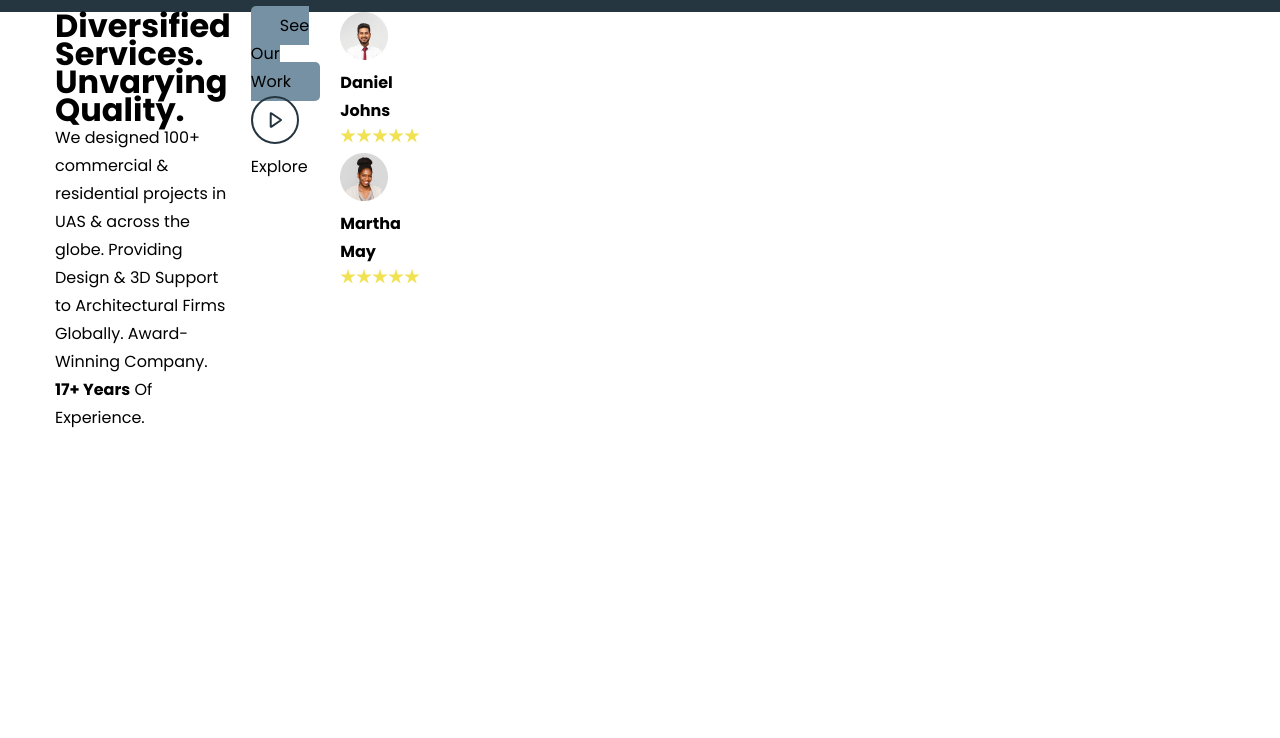
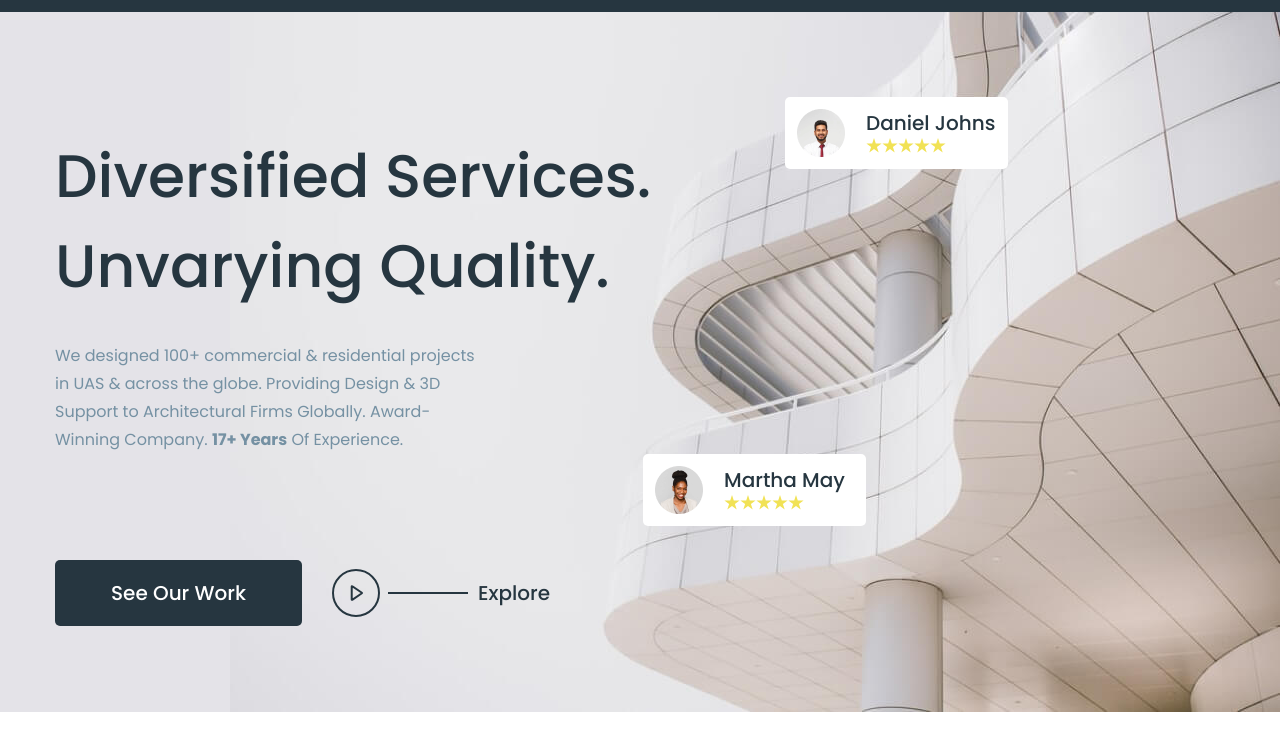
Before and after one commit to bekzodxudaybergenow/construction-company, a plain HTML site: page index.html in a window 1280 px wide. Shown: the part 62-800 px from the top of the page. Drawn offline with Linux system fonts and the light colour scheme.

Commit message:
add hero-section style

```diff
--- a/index.html
+++ b/index.html
@@ -39,27 +39,27 @@
                                 <p class="hero-desc">We designed 100+ commercial & residential projects in UAS & across the globe. Providing Design & 3D Support to Architectural Firms Globally. Award-Winning Company. <b>17+ Years</b> Of Experience.</p>
                             </div>
                             <!-- hero-content -->
-                            <div class="hero-action">
+                            <div class="hero-action flex">
                                 <a class="btn hero-btn" href="/">See Our Work</a>
-                                <div class="hero-more">
-                                    <a class="hero-play" href="/"><img src="./images/hero/play.svg" alt="Play Icon"></a>
+                                <div class="hero-more flex">
+                                    <a class="hero-play" href="/"><svg xmlns="http://www.w3.org/2000/svg" width="48" height="48" fill="none"><circle cx="24" cy="24" r="23" stroke="#263640" stroke-width="2"/><path stroke="#263640" stroke-width="2" d="M20.227 17.201a.344.344 0 0 0-.335-.025.297.297 0 0 0-.176.266V30.56c0 .112.068.215.176.266a.342.342 0 0 0 .335-.026l9.643-6.559a.292.292 0 0 0 .131-.24.292.292 0 0 0-.13-.241l-9.643-6.559Z" clip-rule="evenodd"/></svg></a>
                                     <a class="hero-more-link" href="/">Explore</a>
                                 </div>
                             </div>
                             <!-- hero-action -->
                             <div class="hero-engineers">
-                                <div class="hero-engineers-box">
-                                    <img src="./images/hero/Daniel-Johns.png" srcset="./images/hero/Daniel-Johns@2x.png 2x" alt="Daniel-Johns">
+                                <div class="hero-engineers-box flex">
+                                    <img src="./images/hero/Daniel-Johns.png" srcset="./images/hero/Daniel-Johns@2x.png 2x" width="48" height="48" alt="Daniel-Johns">
                                     <div class="hero-box-item">
                                         <h4 class="hero-engineers-name">Daniel Johns</h4>
-                                        <img src="./images/hero/starts.svg" alt="Starts">
+                                        <img src="./images/hero/starts.svg" width="80" height="16" alt="Starts">
                                     </div>
                                 </div>
-                                <div class="hero-engineers-box">
-                                    <img src="./images/hero/Martha-May.png" srcset="./images/hero/Martha-May@2x.png 2x" alt="Martha-May">
+                                <div class="hero-engineers-box flex">
+                                    <img src="./images/hero/Martha-May.png" srcset="./images/hero/Martha-May@2x.png 2x" width="48" height="48" alt="Martha-May">
                                     <div class="hero-box-item">
                                         <h4 class="hero-engineers-name">Martha May</h4>
-                                        <img src="./images/hero/starts.svg" alt="Starts">
+                                        <img src="./images/hero/starts.svg" width="80" height="16" alt="Starts">
                                     </div>
                                 </div>
                             </div>
--- a/scss/_vars.scss
+++ b/scss/_vars.scss
@@ -1,6 +1,7 @@
 :root {
     // colors
     --GUNMETAL: #263640;
+    --GUNMETAL-H: #294a5f;
     --SHADOW-BLUE: #7591A3;
     --SHADOW-BLUE-H: #5a8199;
     --SPANISH-GRAY: #929A9F;
--- /dev/null
+++ b/scss/block/_hero.scss
@@ -0,0 +1,119 @@
+.hero {
+    background-color: var(--PLATINUM);
+    padding: 119px 0 86px;
+    background-image: url('/images/hero/hero-bg.jpg');
+    background-repeat: no-repeat;
+    background-position: right;
+}
+.hero-row.grid {
+    grid-template-rows: repeat(2, auto);
+    position: relative;
+}
+.hero-content {
+    grid-column: 7 span;
+    margin-bottom: 106px;
+}
+.hero-title {
+    font-weight: 500;
+    font-size: 60px;
+    line-height: 90px;
+    color: var(--GUNMETAL);
+    margin-bottom: 31px;
+}
+.hero-desc {
+    max-width: 427px;
+    font-weight: 400;
+    line-height: 28px;
+    color: var(--SHADOW-BLUE);
+}
+.hero-action {
+    align-items: center;
+    grid-row: 2 / 3;
+    grid-column: 6 span;
+    column-gap: 30px;
+}
+.hero-btn.btn {
+    display: inline-block;
+    font-weight: 500;
+    line-height: 30px;
+    font-size: 20px;
+    padding: 18px 56px;
+    background-color: var(--GUNMETAL);
+    transition: background-color .2s ease-in-out;
+
+    &:hover {
+        background-color: var(--GUNMETAL-H);
+    }
+}
+.hero-more {
+    align-items: center;
+    column-gap: 8px;
+}
+.hero-play {
+    & svg {
+        display: block;
+
+        & circle,
+        & path {
+            transition: stroke ease-in-out .2s;
+        }
+
+        &:hover circle {
+            stroke: var(--GUNMETAL-H);
+        }
+        &:hover path {
+            stroke: var(--GUNMETAL-H);
+        }
+    }
+}
+.hero-more-link {
+    font-weight: 500;
+    font-size: 20px;
+    position: relative;
+    margin-left: 90px;
+    color: var(--GUNMETAL);
+    transition: color .2s ease-in-out;
+
+    &:hover {
+        color: var(--GUNMETAL-H);
+    }
+
+    &::before {
+        content: '';
+        width: 80px;
+        height: 2px;
+        position: absolute;
+        left: -90px;
+        top: 50%;
+        transform: translateY(-50%);
+        background-color: var(--GUNMETAL);
+        pointer-events: none;
+    }
+}
+.hero-engineers-box {
+    align-items: center;
+    column-gap: 21px;
+    max-width: 223px;
+    width: 100%;
+    height: 72px;
+    position: absolute;
+    left: 0;
+    padding: 12px;
+    border-radius: 5px;
+    background-color: var(--WHITE);
+
+    &:nth-child(1) {
+        top: -34px;
+        left: 730px;
+    }
+    &:nth-child(2) {
+        top: 323px;
+        left: 588px;
+    }
+}
+.hero-engineers-name {
+    font-weight: 500;
+    font-size: 20px;
+    line-height: 30px;
+    color: var(--GUNMETAL);
+}
--- a/scss/style.scss
+++ b/scss/style.scss
@@ -1,6 +1,7 @@
 @import './normalize';
 @import './vars';
 @import './block/header';
+@import './block/hero';
 
 
 *,
@@ -13,7 +14,6 @@
 body {
     font-family: var(--poppins);
     font-size: 16px;
-    line-height: 28px;
 }
 .container {
     max-width: 1200px;
@@ -28,6 +28,9 @@ body {
     grid-template-columns: repeat(12, 1fr);
     column-gap: 20px;
 }
+.flex {
+    display: flex;
+}
 h1,h2,h3,h4 {
     margin: 0;
 }
@@ -39,8 +42,10 @@ ul {
     list-style: none;
 }
 .btn {
-    padding: 8px 29px;
+    padding: 14px 29px;
     background-color: var(--SHADOW-BLUE);
     border-radius: 5px;
     text-align: center;
+    line-height: 16px;
+    color: var(--WHITE);
 }
```
Also changed, not shown: css/style.css, 1 other file.
